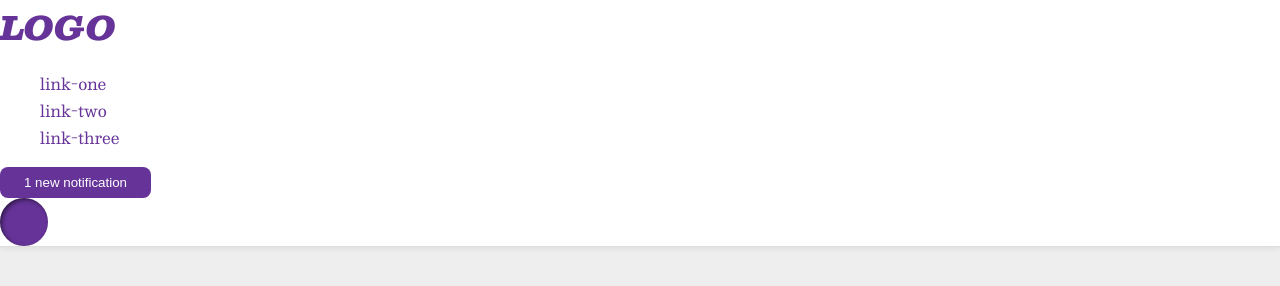
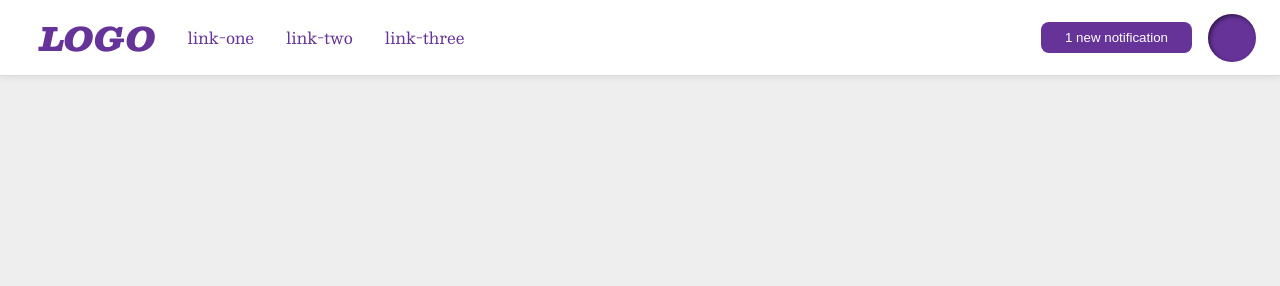
Before and after one commit to Sxrxndipity/TheOdinProject, a plain HTML site: page css-exercises/foundations/flex/03-flex-header-2/index.html in a window 1280 px wide. Drawn offline with nearby package versions, Linux system fonts and the light colour scheme.

Commit message:
playing with flex

```diff
--- a/css-exercises/foundations/flex/01-flex-center/style.css
+++ b/css-exercises/foundations/flex/01-flex-center/style.css
@@ -3,6 +3,9 @@
     border: 4px solid midnightblue;
     width: 400px;
     height: 300px;
+    display: flex;
+    justify-content: center;
+    align-items: center;
 }
 
 .box {
--- a/css-exercises/foundations/flex/02-flex-header/style.css
+++ b/css-exercises/foundations/flex/02-flex-header/style.css
@@ -1,6 +1,11 @@
 .header  {
     font-family: monospace;
     background: papayawhip;
+    display: flex;
+    justify-content: space-between;
+    align-items: center;
+    padding: 8px;
+
 }
 
 .logo {
@@ -14,6 +19,10 @@
 ul {
     /* this removes the dots on the list items*/
     list-style-type: none;
+    display: flex;
+    padding: 0;
+    margin: 0;
+    gap: 20px;
 }
 
 a {
--- a/css-exercises/foundations/flex/03-flex-header-2/index.html
+++ b/css-exercises/foundations/flex/03-flex-header-2/index.html
@@ -9,6 +9,7 @@
     </head>
     <body>
         <div class="header">
+            <div class="left">
                 <div class="logo">
                     LOGO
                 </div>
@@ -17,10 +18,14 @@
                     <li><a href="https://google.com">link-two</a></li>
                     <li><a href="https://google.com">link-three</a></li>
                 </ul>
+            </div>
+            <div class="right">
                 <button class="notifications">
                     1 new notification
                 </button>
                 <div class="profile-image"></div>
             </div>
+
+        </div>
     </body>
 </html>
--- a/css-exercises/foundations/flex/03-flex-header-2/style.css
+++ b/css-exercises/foundations/flex/03-flex-header-2/style.css
@@ -9,9 +9,12 @@ body {
 }
 
 .header {
+    display: flex;
+    align-items: center;
     background: white;
     border-bottom: 1px solid #ddd;
     box-shadow: 0 0 8px rgba(0,0,0,.1);
+    padding: 8px;
 }
 
 .profile-image {
@@ -27,6 +30,7 @@ body {
     font-size: 32px;
     font-weight: 900;
     font-style: italic;
+    margin: auto 16px;
 }
 
 button {
@@ -35,14 +39,31 @@ button {
     background: rebeccapurple;
     color: white;
     padding: 8px 24px;
+    margin: auto 16px;
 }
 
 a {
     /* this removes the line under our links */
     text-decoration: none;
     color: rebeccapurple;
+    margin: auto 16px;
 }
 
 ul {
     list-style-type: none;
+    display: flex;
+    align-items: center;
+    padding: 0px;
 }
+
+div.left {
+    display: flex;
+    margin-left: 16px
+}
+
+div.right {
+    display: flex;
+    flex: 1 0 auto;
+    justify-content: flex-end;
+    margin-right: 16px;
+}
--- a/css-exercises/foundations/flex/04-flex-information/style.css
+++ b/css-exercises/foundations/flex/04-flex-information/style.css
@@ -1,15 +1,29 @@
 body {
     font-family: 'Courier New', Courier, monospace;
+    text-align: center;
 }
 
+.container {
+    display: flex;
+    gap: 52px;
+    justify-content: center;
+}
+
+
+.blob {
+    max-width: 200px;
+}
 img {
     width: 100px;
     height: 100px;
+
 }
 
 .title {
     font-size: 36px;
     font-weight: 900;
+    margin-bottom: 32px ;
+    text-align: center;
 }
 
 /* do not edit this footer */
```
Also changed, not shown: css-exercises/foundations/flex/04-flex-information/index.html (+10 -5 lines), css-exercises/foundations/flex/02-flex-header/solution/solution.css (line endings or trailing spaces). Lines whose indentation alone changed are shown as unchanged.
